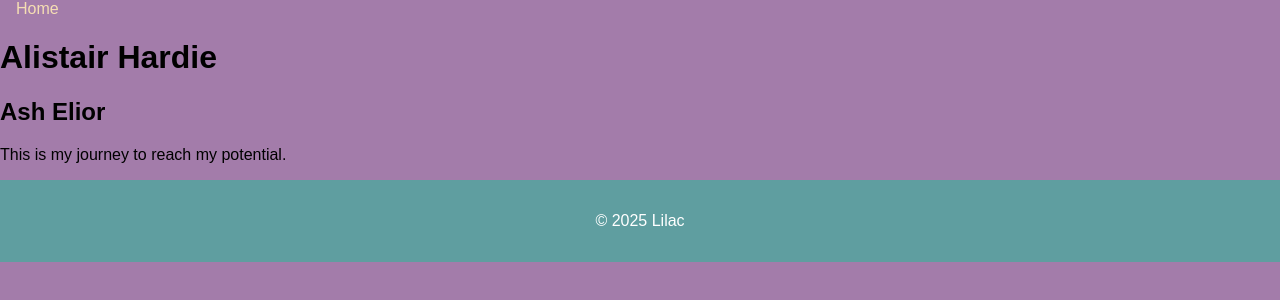
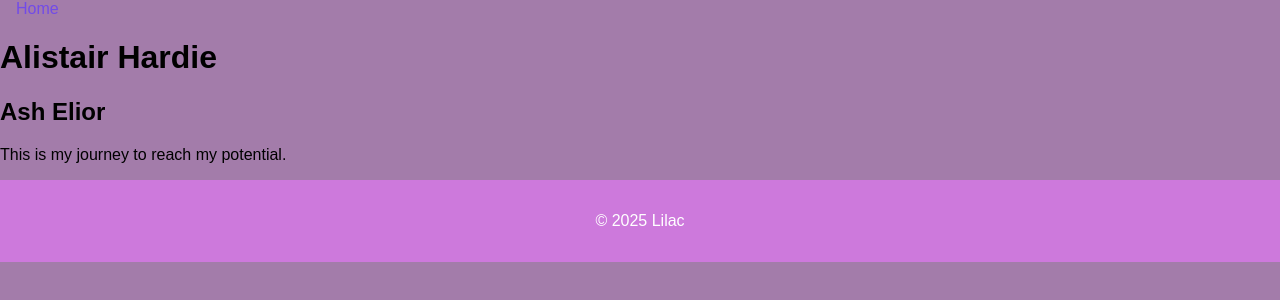
Before and after one commit to TheLilacAsh/TheLilacAsh.github.io, a plain HTML site: page index.html in a window 1280 px wide. Drawn offline with Linux system fonts and the light colour scheme.

Commit message:
Color redirect

```diff
--- a/CSS/styles.css
+++ b/CSS/styles.css
@@ -7,14 +7,14 @@ body {
 }
 
 header, footer {
-    background-color: cadetblue;
+    background-color: #cd79dc;
     color: white;
     padding: 1rem;
     text-align: center;
 }
 
 nav a {
-    color: wheat;
+    color: rgb(114, 75, 232);
     margin: 0 1rem;
     text-decoration: none;
 }
```
